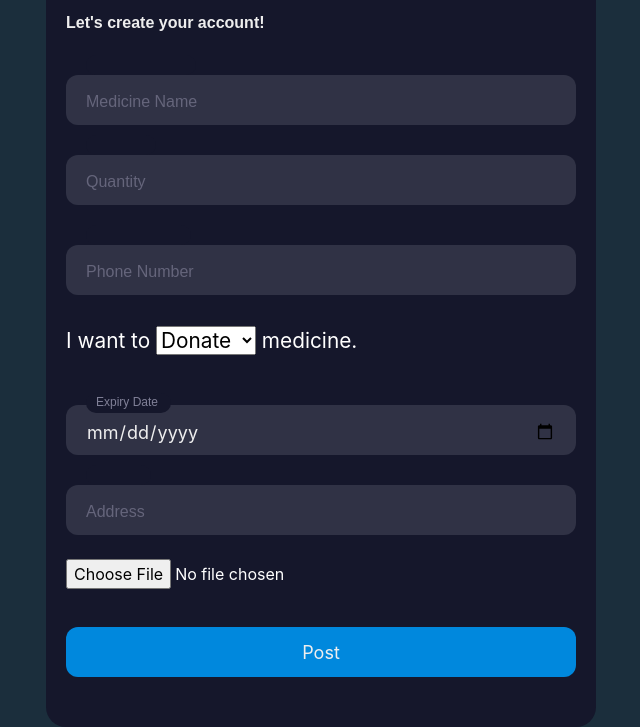
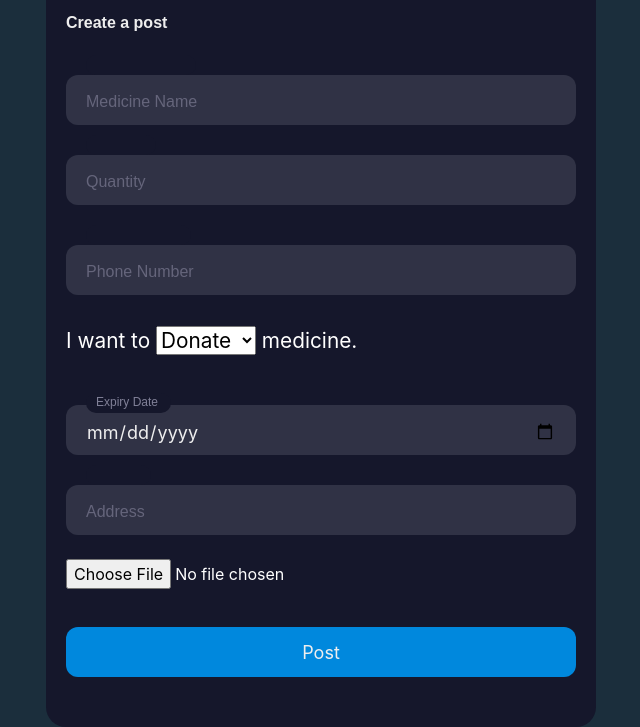
Before and after one commit to eyanyehya/medicine-donation-website, a Django app: page /post/new/ in a window 1280 px wide. Shown: the part 105-832 px from the top of the page, without its empty margins (319-959 px from the left). Run offline with Django 3.2, Linux system fonts and the light colour scheme; some libraries are stand-ins or nearby versions.

Commit message:
changed post

```diff
--- a/templates/new_post.html
+++ b/templates/new_post.html
@@ -14,7 +14,7 @@
 
         <div class="form">
             <div class="title">Welcome</div>
-            <div class="subtitle">Let's create your account!</div>
+            <div class="subtitle">Create a post</div>
             <div class="input-container ic1">
                 <input id="{{ form.medicine_name.id_for_label }}" name="{{ form.medicine_name.html_name }}" class="input" type="text" placeholder=" " value="{{ form.medicine_name.value|default_if_none:"" }}"/>
                 <div id="medicine_name-pop-up" class="cut"></div>
```
